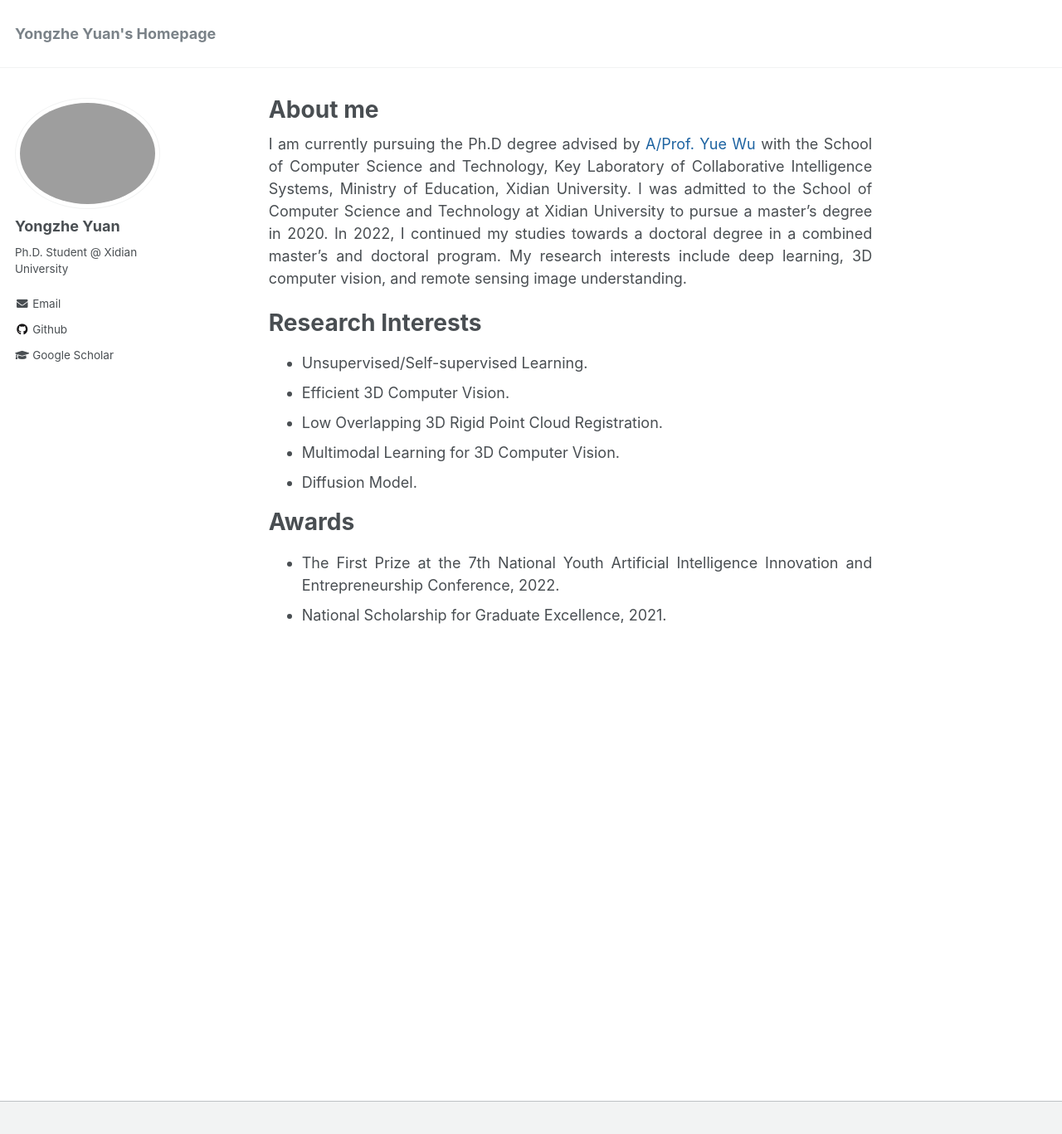
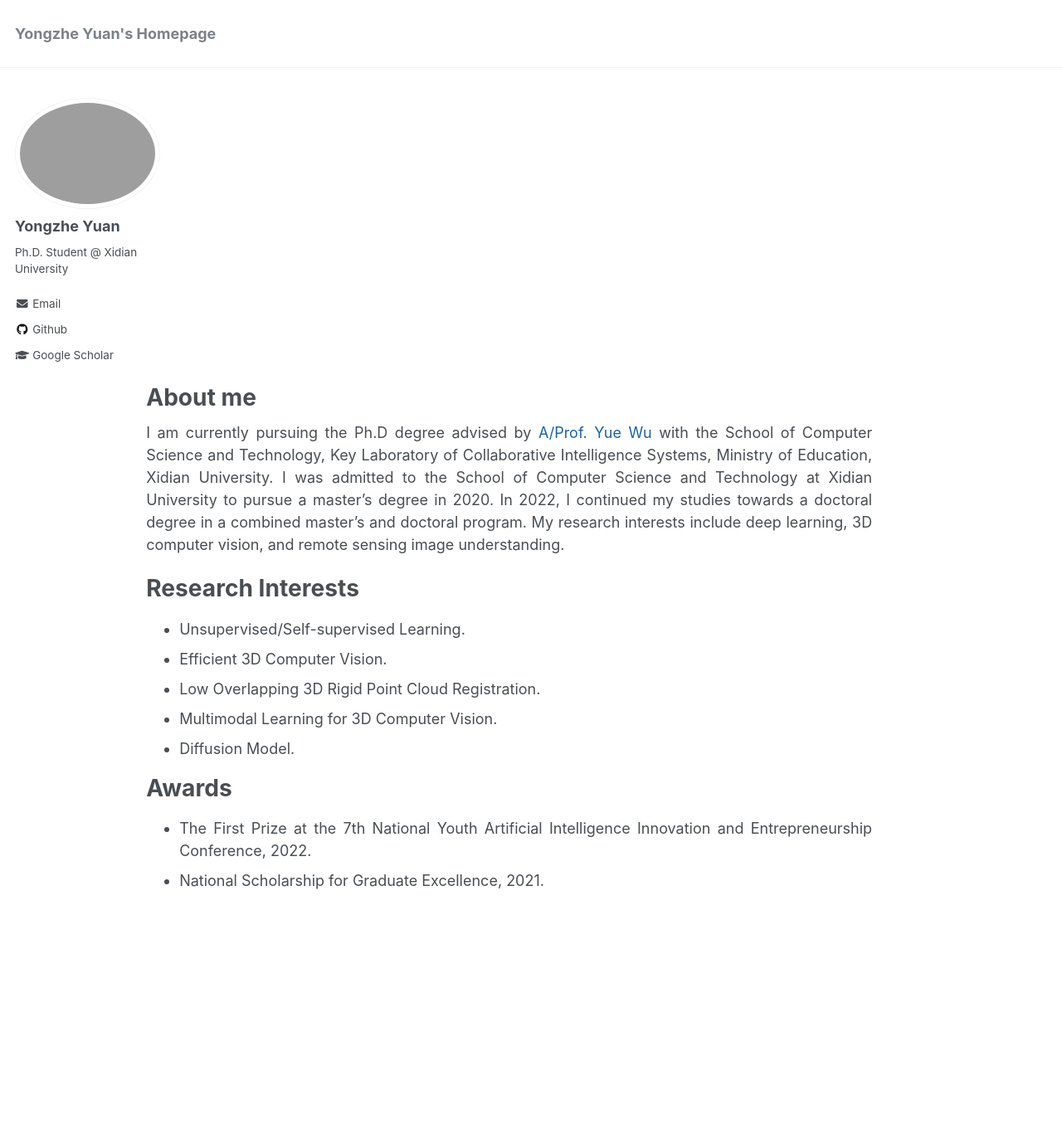
Before and after one commit to YYZMARS/YYZMARS.github.io, a Jekyll site: the page built from _pages/home.md, in a window 1280 px wide and 1400 px high. Shown: the top 1367 px of the window at 83% size. Built offline with Jekyll 4.4.1, drawn with Linux system fonts in a browser that asks for light colours; a script that is not in the unit is left out.

Commit message:
Update _page.scss

```diff
--- a/_sass/_page.scss
+++ b/_sass/_page.scss
@@ -18,7 +18,7 @@
 
 .page {
   @include breakpoint($large) {
-    @include span(9.6 of 12 last);
+    @include span(11 of 12 last);
     @include prefix(0.5 of 12);
     @include suffix(2 of 12);
   }
```
